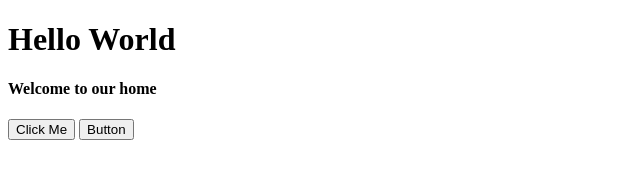
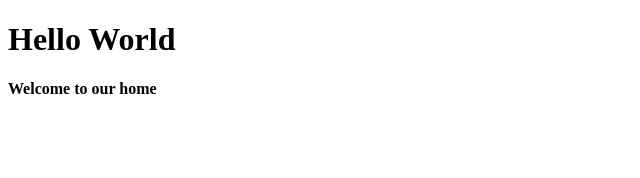
Before and after one commit to Abu-Taieb/hablu, a plain HTML site: page index.html in a window 1280 px wide. Shown: the whole page, without its empty margins (0-640 px from the left). Drawn offline with Linux system fonts and the light colour scheme.

Commit message:
Update index.html

```diff
--- a/index.html
+++ b/index.html
@@ -10,8 +10,6 @@
 
     <h1>Hello World</h1>
     <h4>Welcome to our home</h4>
-     <button> Click Me</button>
-    <button> Button </button>
 
 </body>
 </html>
```
